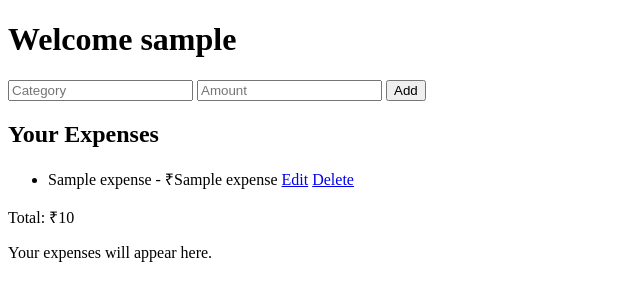
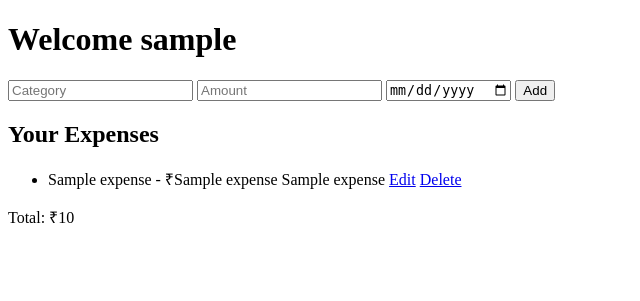
Before and after one commit to abel-111/Expense_Tracker, a Flask app: template templates/home.html in a window 1280 px wide. Shown: the top 301 px of the page, without its empty margins (0-640 px from the left). Run offline with Flask 3, Linux system fonts and the light colour scheme; the template is opened without the code that fills it: most values are stand-ins (such as "Sample title", 1, 10 or a date in 2020).

Commit message:
Add date input and display to home and edit templates

```diff
--- a/templates/edit.html
+++ b/templates/edit.html
@@ -8,6 +8,7 @@
     <form method="POST" action="/edit/{{ expense[0] }}">
         <input type="text" name="category" value="{{ expense[1] }}">
         <input type="number" name="amount" value="{{ expense[2] }}">
+        <input type="date" name="date" value="{{ expense[3] }}">
         <button type="submit">Update</button>
     </form>
     <a href="/">Cancel</a>
--- a/templates/home.html
+++ b/templates/home.html
@@ -8,6 +8,7 @@
     <form method="post" action="/add">
         <input type="text" name="category" placeholder="Category">
         <input type="number" name="amount" placeholder="Amount">
+        <input type="date" name="date">
         <button type="submit">Add</button>
     </form>
 
@@ -15,13 +16,12 @@
     <ul>
         {% for expense in expenses %}
            <li>
-              {{ expense[1] }} - ₹{{ expense[2] }}
+              {{ expense[1] }} - ₹{{ expense[2] }} {{ expense[3] }}
               <a href="/edit/{{ expense[0] }}">Edit</a>
               <a href="/delete/{{ expense[0] }}">Delete</a>
             </li>
          {% endfor %}
     </ul>
     <p>Total: ₹{{ total }}</p>
-    <p>Your expenses will appear here.</p>
 </body>
 </html>
```
